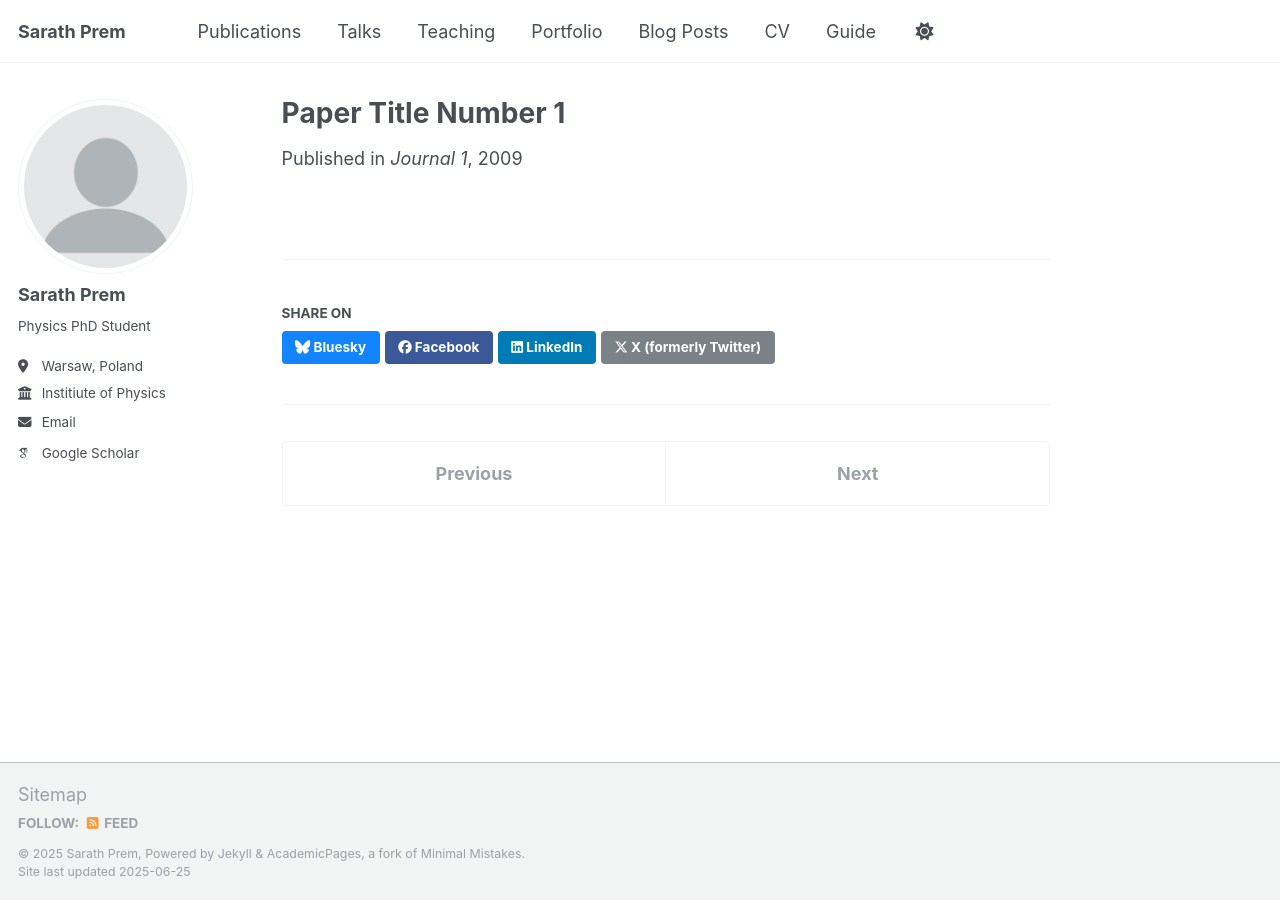
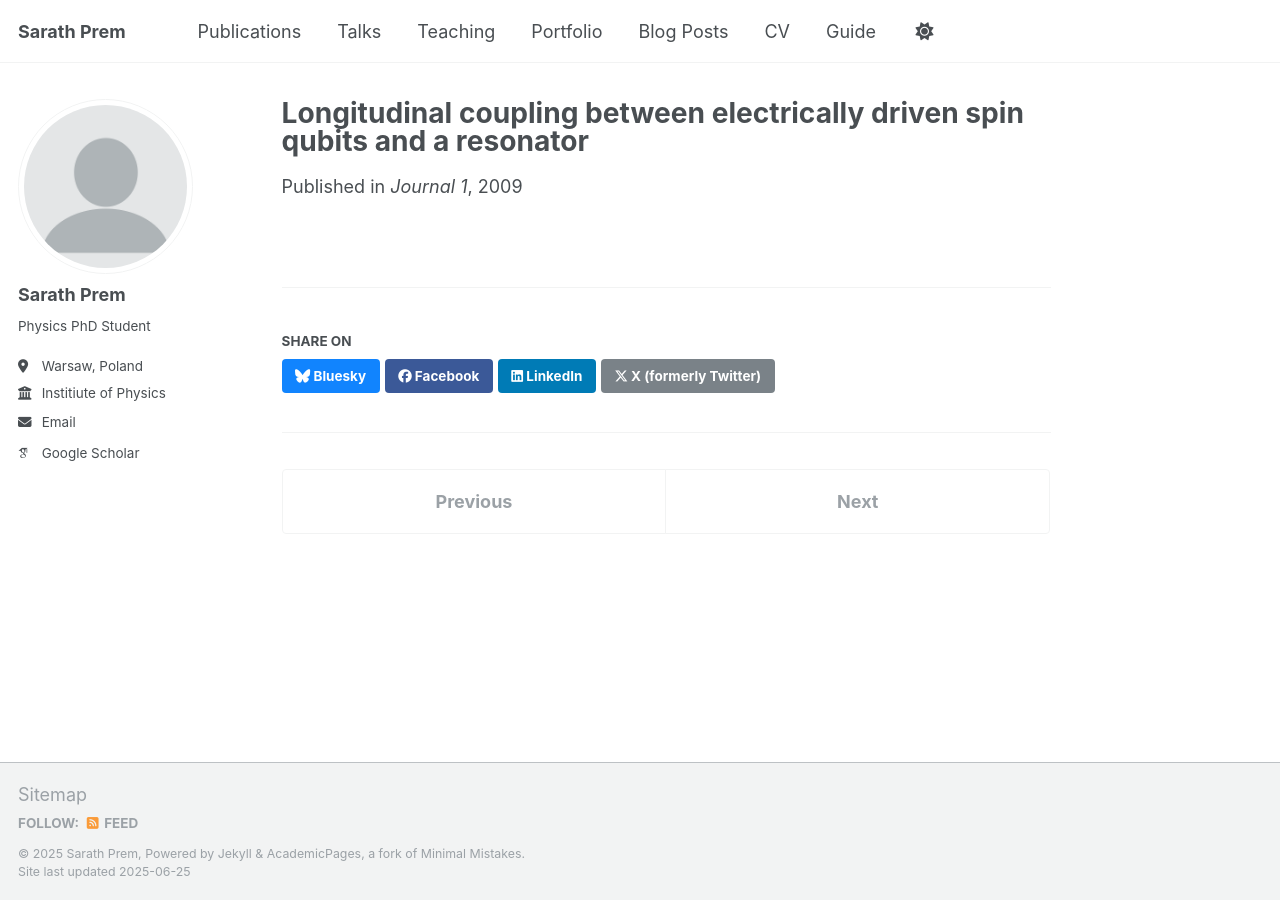
Before and after one commit to Sarath-Prem/Sarath-Prem.github.io, a Jekyll site: the page built from _publications/2009-10-01-paper-title-number-1.md, in a window 1280 px wide. Built offline with Jekyll 4.4.1, drawn with Linux system fonts in a browser that asks for light colours; some web fonts are replaced.

Commit message:
Update 2009-10-01-paper-title-number-1.md

```diff
--- a/_publications/2009-10-01-paper-title-number-1.md
+++ b/_publications/2009-10-01-paper-title-number-1.md
@@ -1,5 +1,5 @@
 ---
-title: "Paper Title Number 1"
+title: "Longitudinal coupling between electrically driven spin qubits and a resonator"
 collection: publications
 category: manuscripts
 permalink: /publication/2009-10-01-paper-title-number-1
@@ -8,6 +8,6 @@ date: 2009-10-01
 venue: 'Journal 1'
 #slidesurl: 'http://academicpages.github.io/files/slides1.pdf'
 paperurl: 'https://journals.aps.org/prb/abstract/10.1103/PhysRevB.109.155304'
-#bibtexurl: 'http://academicpages.github.io/files/bibtex1.bib'
+#bibtexurl: 'http://academicpages.github.io/files/PhysRevB.109.155304.bib'
 #citation: 'Your Name, You. (2009). &quot;Paper Title Number 1.&quot; <i>Journal 1</i>. 1(1).'
 ---
```
